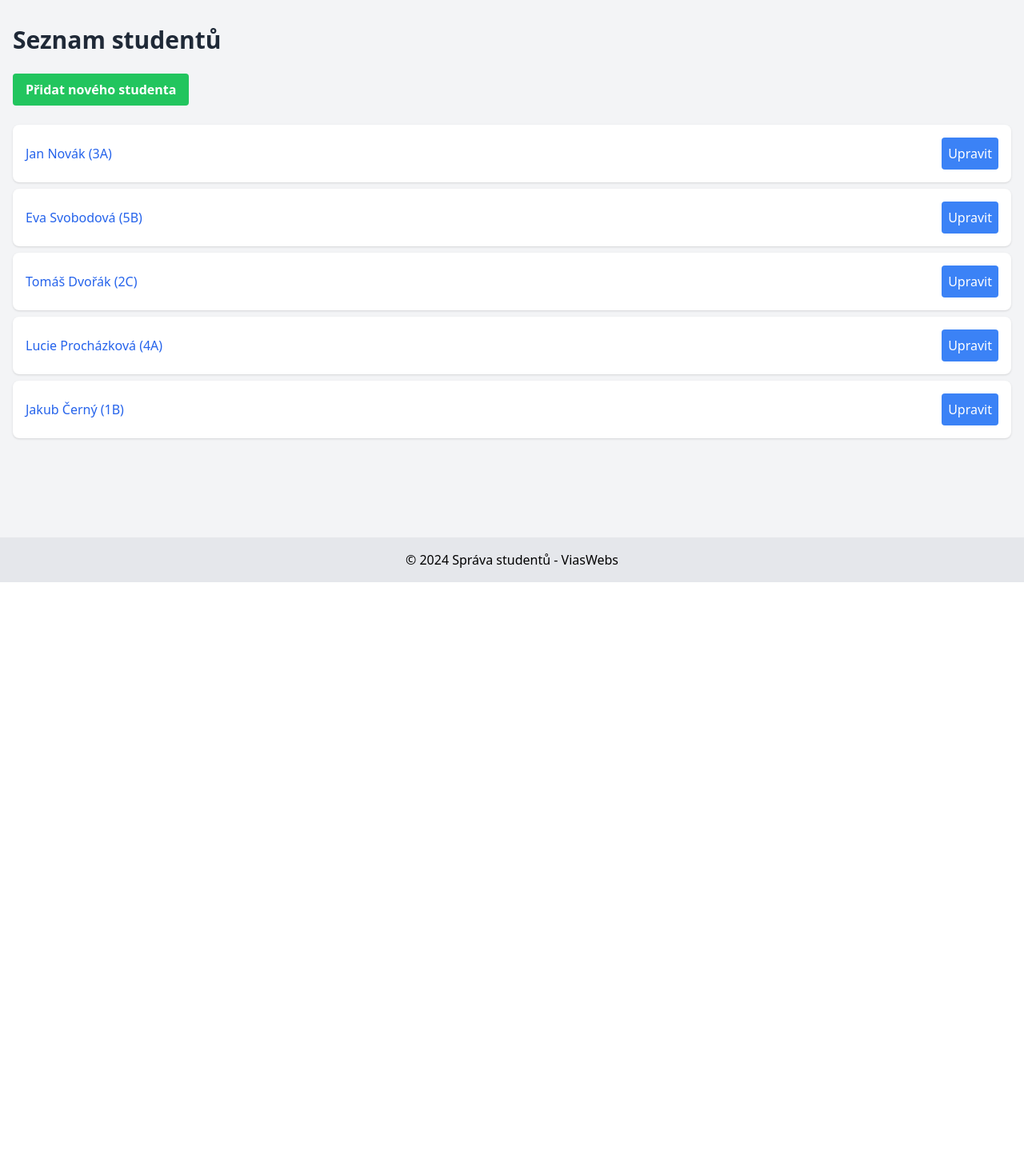
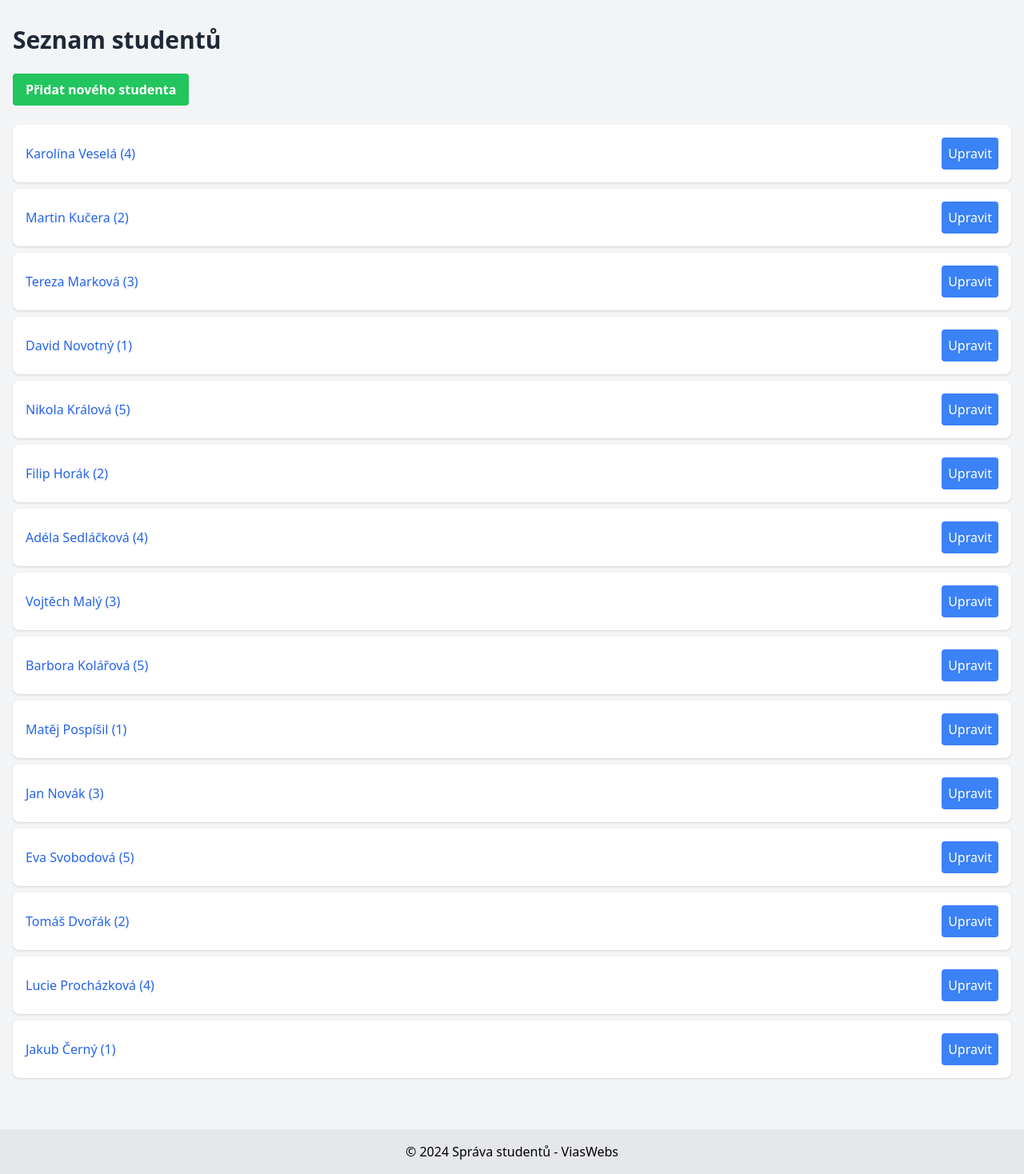
Before and after one commit to Marty808s/Intrak_demo_dema_dema, a Flask app: page / in a window 1280 px wide. Shown: the part 72-1540 px from the top of the page at 80% size. Before the commit the page ends 800 px from the top, so only its background shows below. Run offline with Flask 3, Linux system fonts and the light colour scheme; parts of the project's set-up code (start-up, migrations or seed data) failed here and were passed over; some libraries are stand-ins or nearby versions.

Commit message:
filtr update

```diff
--- a/app.py
+++ b/app.py
@@ -24,12 +24,154 @@ app.secret_key = os.environ.get('SECRET_KEY') or os.urandom(24)
 
 # Slovník pro ukládání studentů s rozšířenými informacemi
 students = {
+    # ... existing students ...
+    6: {
+        'id': 6,
+        'jmeno': 'Karolína',
+        'prijmeni': 'Veselá',
+        'datum_narozeni': '2002-09-18',
+        'patro': 4,
+        'pokoj': '4B',
+        'matka': {'jmeno': 'Monika Veselá', 'telefon': '777111222', 'email': 'monika@example.com'},
+        'otec': {'jmeno': 'Radek Veselý', 'telefon': '777333444', 'email': 'radek@example.com'},
+        'email': 'karolina.vesela@student.cz',
+        'skola': 'Gymnázium Praha',
+        'rocnik': 3,
+        'obor': 'Všeobecné gymnázium'
+    },
+    7: {
+        'id': 7,
+        'jmeno': 'Martin',
+        'prijmeni': 'Kučera',
+        'datum_narozeni': '2001-04-30',
+        'patro': 2,
+        'pokoj': '2A',
+        'matka': {'jmeno': 'Jitka Kučerová', 'telefon': '608123456', 'email': 'jitka@example.com'},
+        'otec': {'jmeno': 'Tomáš Kučera', 'telefon': '608654321', 'email': 'tomas@example.com'},
+        'email': 'martin.kucera@student.cz',
+        'skola': 'SPŠ elektrotechnická',
+        'rocnik': 4,
+        'obor': 'Informační technologie'
+    },
+    8: {
+        'id': 8,
+        'jmeno': 'Tereza',
+        'prijmeni': 'Marková',
+        'datum_narozeni': '2003-12-05',
+        'patro': 3,
+        'pokoj': '3C',
+        'matka': {'jmeno': 'Alena Marková', 'telefon': '602111222', 'email': 'alena@example.com'},
+        'otec': {'jmeno': 'Petr Marek', 'telefon': '602333444', 'email': 'petr.m@example.com'},
+        'email': 'tereza.markova@student.cz',
+        'skola': 'Obchodní akademie',
+        'rocnik': 2,
+        'obor': 'Ekonomika a podnikání'
+    },
+    9: {
+        'id': 9,
+        'jmeno': 'David',
+        'prijmeni': 'Novotný',
+        'datum_narozeni': '2000-08-12',
+        'patro': 1,
+        'pokoj': '1A',
+        'matka': {'jmeno': 'Ivana Novotná', 'telefon': '773999888', 'email': 'ivana@example.com'},
+        'otec': {'jmeno': 'Marek Novotný', 'telefon': '773888999', 'email': 'marek@example.com'},
+        'email': 'david.novotny@student.cz',
+        'skola': 'Střední průmyslová škola',
+        'rocnik': 4,
+        'obor': 'Strojírenství'
+    },
+    10: {
+        'id': 10,
+        'jmeno': 'Nikola',
+        'prijmeni': 'Králová',
+        'datum_narozeni': '2002-06-25',
+        'patro': 5,
+        'pokoj': '5A',
+        'matka': {'jmeno': 'Zuzana Králová', 'telefon': '606777888', 'email': 'zuzana@example.com'},
+        'otec': {'jmeno': 'Lukáš Král', 'telefon': '606888999', 'email': 'lukas@example.com'},
+        'email': 'nikola.kralova@student.cz',
+        'skola': 'Střední zdravotnická škola',
+        'rocnik': 3,
+        'obor': 'Praktická sestra'
+    },
+    11: {
+        'id': 11,
+        'jmeno': 'Filip',
+        'prijmeni': 'Horák',
+        'datum_narozeni': '2001-11-08',
+        'patro': 2,
+        'pokoj': '2B',
+        'matka': {'jmeno': 'Markéta Horáková', 'telefon': '775123456', 'email': 'marketa@example.com'},
+        'otec': {'jmeno': 'Ondřej Horák', 'telefon': '775654321', 'email': 'ondrej@example.com'},
+        'email': 'filip.horak@student.cz',
+        'skola': 'Gymnázium Praha',
+        'rocnik': 4,
+        'obor': 'Všeobecné gymnázium'
+    },
+    12: {
+        'id': 12,
+        'jmeno': 'Adéla',
+        'prijmeni': 'Sedláčková',
+        'datum_narozeni': '2003-02-14',
+        'patro': 4,
+        'pokoj': '4C',
+        'matka': {'jmeno': 'Lucie Sedláčková', 'telefon': '604111222', 'email': 'lucie@example.com'},
+        'otec': {'jmeno': 'Jan Sedláček', 'telefon': '604333444', 'email': 'jan.s@example.com'},
+        'email': 'adela.sedlackova@student.cz',
+        'skola': 'SPŠ elektrotechnická',
+        'rocnik': 2,
+        'obor': 'Elektrotechnika'
+    },
+    13: {
+        'id': 13,
+        'jmeno': 'Vojtěch',
+        'prijmeni': 'Malý',
+        'datum_narozeni': '2000-10-03',
+        'patro': 3,
+        'pokoj': '3B',
+        'matka': {'jmeno': 'Kateřina Malá', 'telefon': '777555666', 'email': 'katerina@example.com'},
+        'otec': {'jmeno': 'Martin Malý', 'telefon': '777666555', 'email': 'martin.m@example.com'},
+        'email': 'vojtech.maly@student.cz',
+        'skola': 'Střední průmyslová škola',
+        'rocnik': 4,
+        'obor': 'Informační technologie'
+    },
+    14: {
+        'id': 14,
+        'jmeno': 'Barbora',
+        'prijmeni': 'Kolářová',
+        'datum_narozeni': '2002-07-19',
+        'patro': 5,
+        'pokoj': '5C',
+        'matka': {'jmeno': 'Simona Kolářová', 'telefon': '608987654', 'email': 'simona@example.com'},
+        'otec': {'jmeno': 'Jakub Kolář', 'telefon': '608456789', 'email': 'jakub.k@example.com'},
+        'email': 'barbora.kolarova@student.cz',
+        'skola': 'Obchodní akademie',
+        'rocnik': 3,
+        'obor': 'Ekonomické lyceum'
+    },
+    15: {
+        'id': 15,
+        'jmeno': 'Matěj',
+        'prijmeni': 'Pospíšil',
+        'datum_narozeni': '2001-01-27',
+        'patro': 1,
+        'pokoj': '1C',
+        'matka': {'jmeno': 'Veronika Pospíšilová', 'telefon': '773222111', 'email': 'veronika@example.com'},
+        'otec': {'jmeno': 'David Pospíšil', 'telefon': '773111222', 'email': 'david.p@example.com'},
+        'email': 'matej.pospisil@student.cz',
+        'skola': 'Střední zdravotnická škola',
+        'rocnik': 4,
+        'obor': 'Zdravotnický asistent'
+    },
     1: {
         'id': 1,
         'jmeno': 'Jan',
         'prijmeni': 'Novák',
         'datum_narozeni': '2000-05-15',
-        'patro': '3A',
+        'patro': 3,
+        'pokoj': '3A',
         'matka': {'jmeno': 'Jana Nováková', 'telefon': '123456789', 'email': 'jana@example.com'},
         'otec': {'jmeno': 'Petr Novák', 'telefon': '987654321', 'email': 'petr@example.com'},
         'email': 'jan.novak@student.cz',
@@ -42,7 +184,7 @@ students = {
         'jmeno': 'Eva',
         'prijmeni': 'Svobodová',
         'datum_narozeni': '2001-08-20',
-        'patro': '5B',
+        'patro': 5,
         'matka': {'jmeno': 'Hana Svobodová', 'telefon': '111222333', 'email': 'hana@example.com'},
         'otec': {'jmeno': 'Jiří Svoboda', 'telefon': '444555666', 'email': 'jiri@example.com'},
         'email': 'eva.svobodova@student.cz',
@@ -55,7 +197,7 @@ students = {
         'jmeno': 'Tomáš',
         'prijmeni': 'Dvořák',
         'datum_narozeni': '2002-03-10',
-        'patro': '2C',
+        'patro': 2,
         'matka': {'jmeno': 'Martina Dvořáková', 'telefon': '777888999', 'email': 'martina@example.com'},
         'otec': {'jmeno': 'Karel Dvořák', 'telefon': '666555444', 'email': 'karel@example.com'},
         'email': 'tomas.dvorak@student.cz',
@@ -68,7 +210,7 @@ students = {
         'jmeno': 'Lucie',
         'prijmeni': 'Procházková',
         'datum_narozeni': '2000-11-05',
-        'patro': '4A',
+        'patro': 4,
         'matka': {'jmeno': 'Petra Procházková', 'telefon': '333222111', 'email': 'petra@example.com'},
         'otec': {'jmeno': 'Michal Procházka', 'telefon': '999888777', 'email': 'michal@example.com'},
         'email': 'lucie.prochazkova@student.cz',
@@ -81,7 +223,7 @@ students = {
         'jmeno': 'Jakub',
         'prijmeni': 'Černý',
         'datum_narozeni': '2003-07-22',
-        'patro': '1B',
+        'patro': 1,
         'matka': {'jmeno': 'Lenka Černá', 'telefon': '555444333', 'email': 'lenka@example.com'},
         'otec': {'jmeno': 'Pavel Černý', 'telefon': '222333444', 'email': 'pavel@example.com'},
         'email': 'jakub.cerny@student.cz',
@@ -272,15 +414,42 @@ def edit_student(id):
 @app.route('/search', methods=['GET'])
 def search_student():
     query = request.args.get('query', '').lower()
+    obor = request.args.get('obor', '').lower()
+    skola = request.args.get('skola', '').lower()
+    patro = request.args.get('patro', '')
+    pokoj = request.args.get('pokoj', '').lower()
+
+    # Debug: Print the type and content of students
+    print(f"Type of students: {type(students)}")
+    print(f"Content of students: {students}")
+
+    # Ensure students is a dictionary
+    if isinstance(students, dict):
+        student_list = list(students.values())
+    else:
+        student_list = students  # Assuming it's already a list
+
+    # Debug: Print a sample student
+    if student_list:
+        print(f"Sample student: {student_list[0]}")
+
+    # Safely get the 'skola' field
+    skoly = sorted(set(student.get('skola', '') for student in student_list if isinstance(student, dict)))
+
+    results = student_list
+
     if query:
-        results = [
-            student for student in students.values()
-            if query in student['jmeno'].lower() or query in student['prijmeni'].lower()
-        ]
-    else:
-        results = None
+        results = [s for s in results if isinstance(s, dict) and (query in s.get('jmeno', '').lower() or query in s.get('prijmeni', '').lower())]
+    if obor:
+        results = [s for s in results if isinstance(s, dict) and obor in s.get('obor', '').lower()]
+    if skola:
+        results = [s for s in results if isinstance(s, dict) and skola in s.get('skola', '').lower()]
+    if patro:
+        results = [s for s in results if isinstance(s, dict) and str(s.get('patro', '')) == patro]
+    if pokoj:
+        results = [s for s in results if isinstance(s, dict) and pokoj in str(s.get('pokoj', '')).lower()]
 
-    return render_template('search_student.html', results=results)
+    return render_template('search_student.html', results=results, skoly=skoly)
 
 if __name__ == '__main__':
     app.run(debug=True)
```
Also changed, not shown: templates/search_student.html (+39 -6 lines).
